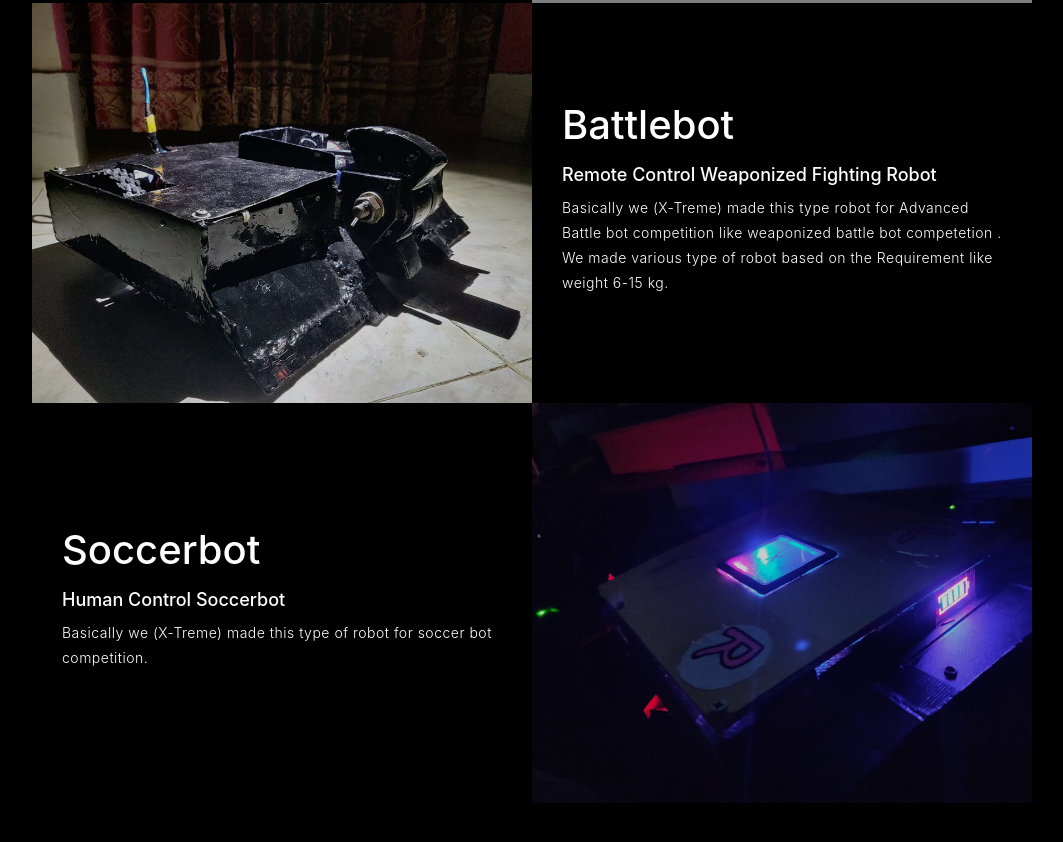
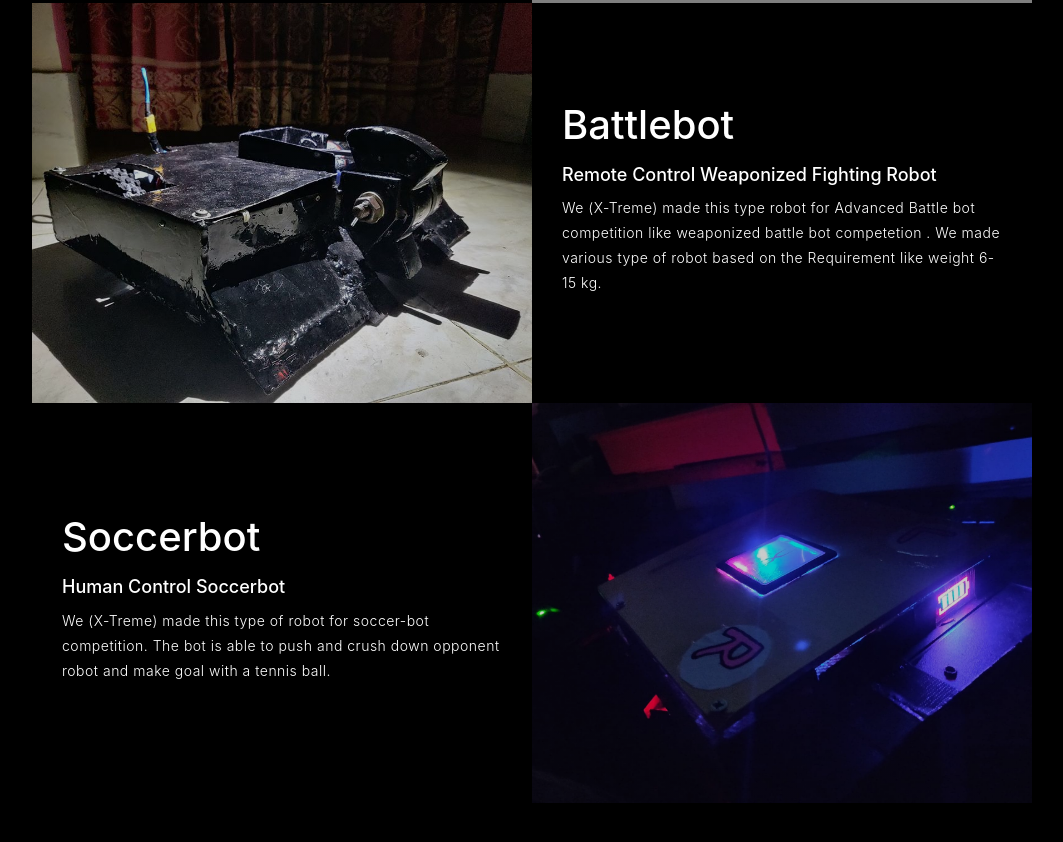
Before and after one commit to smn06/smn06.github.io, a website: page index.html in a window 1280 px wide. Shown: the part 6525-7367 px from the top of the page, without its empty margins (108-1171 px from the left). Drawn offline with nearby package versions, Linux system fonts and the light colour scheme; grey boxes are pictures that could not be loaded; a web font is replaced by a local one.

Commit message:
Update index.html

```diff
--- a/index.html
+++ b/index.html
@@ -325,7 +325,7 @@
           <div class="project-info">
             <h1>Fightbot</h1>
             <h2>Human Control Fighting Robot</h2>
-            <p>Basically we (X-Treme) made this type robot for the Battle bot competition. We made various type of robot based on the Requirement like weight 6-15 kg.</p>
+            <p>We (X-Treme) made this type robot for the Battle bot competition. We made various type of robot based on the Requirement like weight 6-15 kg.</p>
           </div>
           <div class="project-img">
             <img src="./img/bat.jpg" alt="img">
@@ -365,7 +365,7 @@
           <div class="project-info">
             <h1>Battlebot</h1>
             <h2>Remote Control Weaponized Fighting Robot </h2>
-            <p>Basically we (X-Treme) made this type robot for Advanced Battle bot competition like weaponized battle bot competetion . We made various type of robot based on the Requirement like weight 6-15 kg.</p>
+            <p>We (X-Treme) made this type robot for Advanced Battle bot competition like weaponized battle bot competetion . We made various type of robot based on the Requirement like weight 6-15 kg.</p>
           </div>
           <div class="project-img">
             <img src="./img/debt.jpg" alt="img">
@@ -375,7 +375,7 @@
           <div class="project-info">
             <h1>Soccerbot</h1>
             <h2>Human Control Soccerbot</h2>
-            <p>Basically we (X-Treme) made this type of robot for soccer bot competition.</p>
+            <p>We (X-Treme) made this type of robot for soccer-bot competition. The bot is able to push and crush down opponent robot and make goal with a tennis ball.</p>
           </div>
           <div class="project-img">
             <img src="./img/socer.png" alt="img">
```
